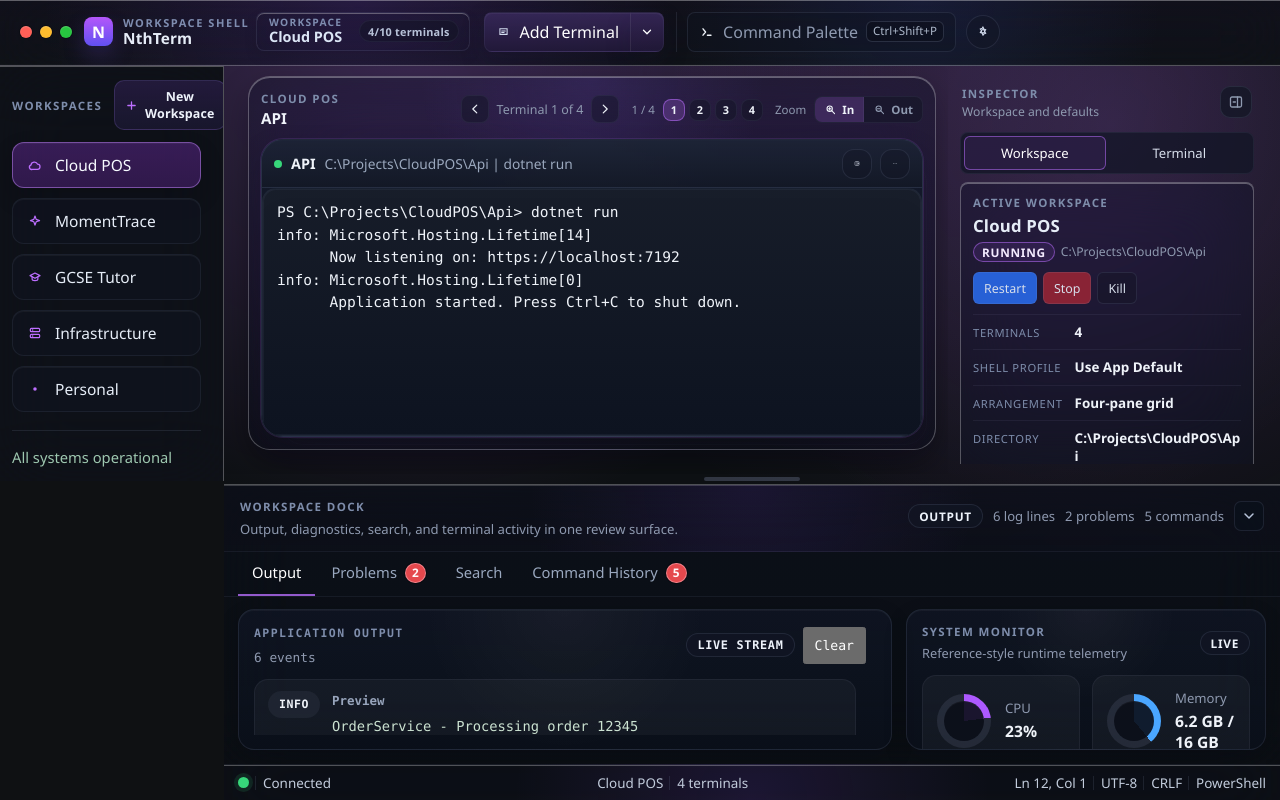
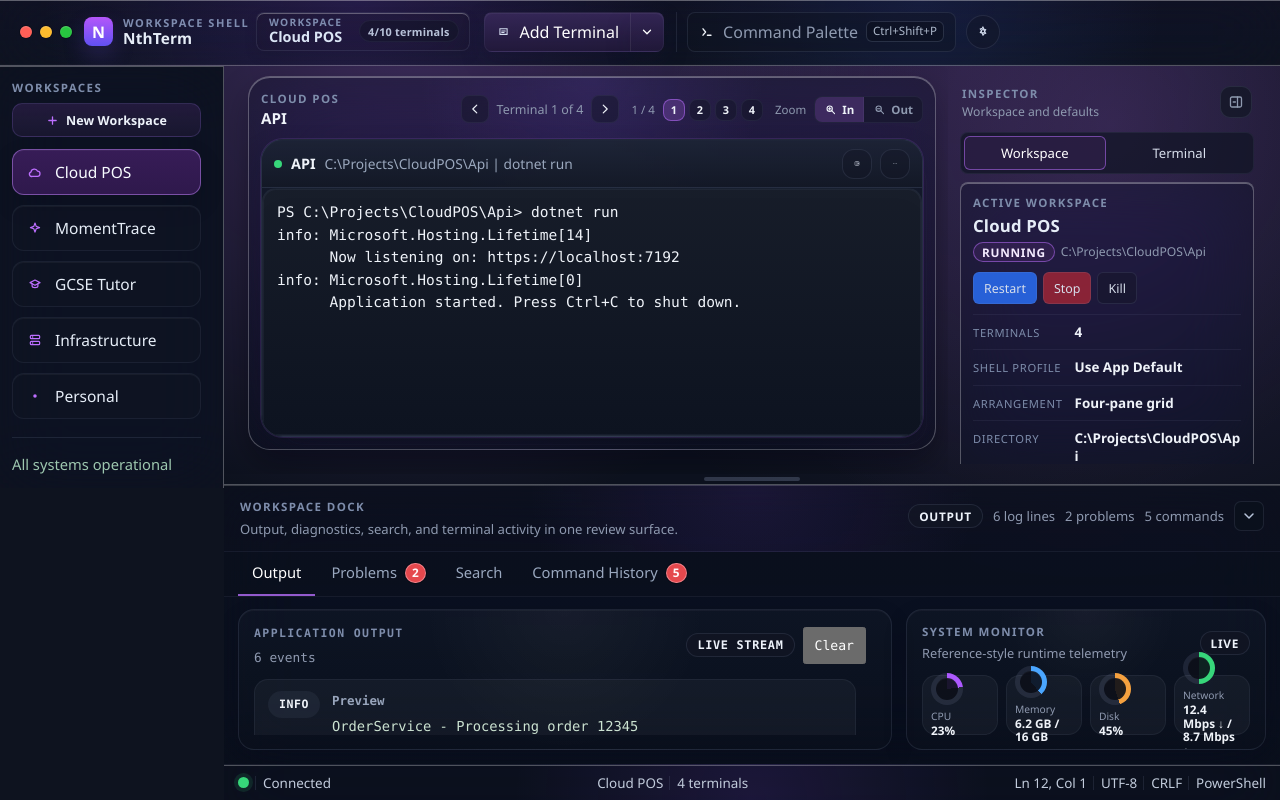
Before and after one commit to nwaoga/NthTerm, an Angular app: page / in a window 1280 px wide. Built offline with nearby package versions, Linux system fonts and the light colour scheme.

Commit message:
Polish macOS shell layout

```diff
--- a/src/app/app.component.ts
+++ b/src/app/app.component.ts
@@ -3,6 +3,7 @@ import {
   ChangeDetectorRef,
   Component,
   DestroyRef,
+  HostBinding,
   HostListener,
   ViewChild,
   inject,
@@ -21,6 +22,7 @@ import {
   NewSessionStartMode,
 } from './preferences/app-preferences.service';
 import { ShellThemeService } from './preferences/shell-theme.service';
+import { resolveHostPlatform } from './platform/host-platform';
 import { SystemThemeId, TerminalAnsiPaletteId } from './models/terminal-theme.models';
 import { ReferenceReviewContentService } from './reference/reference-review-content.service';
 import { SettingsModalComponent } from './settings/settings-modal.component';
@@ -53,6 +55,9 @@ const COMPACT_INSPECTOR_MAX_WIDTH = 1100;
   templateUrl: './app.component.html',
 })
 export class AppComponent implements AfterViewInit {
+  @HostBinding('attr.data-host-platform')
+  protected readonly hostPlatform = resolveHostPlatform();
+
   @ViewChild(CommandPaletteComponent) private commandPalette?: CommandPaletteComponent;
   @ViewChild('bottomDock') private bottomDock?: BottomDockComponent;
 
--- a/src/app/left-rail/left-rail.component.html
+++ b/src/app/left-rail/left-rail.component.html
@@ -8,7 +8,7 @@
             <path d="M8 3.5v9M3.5 8h9" stroke="currentColor" stroke-width="1.6" stroke-linecap="round" />
           </svg>
         </span>
-        <span>New Workspace</span>
+        <span class="rail-create-label">New Workspace</span>
       </button>
     </div>
     <div class="session-list">
--- a/src/app/styles/shell.css
+++ b/src/app/styles/shell.css
@@ -41,6 +41,7 @@ app-root {
 
 :root[data-shell-theme='midnight'] {
   color-scheme: dark;
+  --shell-window-bg: #101522;
   --scrollbar-thumb: rgba(126, 102, 201, 0.56);
   --scrollbar-thumb-hover: rgba(170, 131, 255, 0.78);
   --scrollbar-thumb-gradient: linear-gradient(180deg, rgba(186, 132, 255, 0.9), rgba(90, 126, 255, 0.68));
@@ -209,6 +210,7 @@ app-root {
 
 :root[data-shell-theme='coffee'] {
   color-scheme: light;
+  --shell-window-bg: #ece3d8;
   --scrollbar-thumb: rgba(160, 120, 80, 0.42);
   --scrollbar-thumb-hover: rgba(184, 116, 63, 0.62);
   --scrollbar-thumb-gradient: linear-gradient(180deg, rgba(196, 143, 94, 0.72), rgba(168, 112, 62, 0.58));
@@ -359,6 +361,7 @@ app-root {
 
 :root[data-shell-theme='white'] {
   color-scheme: light;
+  --shell-window-bg: #f4f7fb;
   --scrollbar-thumb: rgba(148, 163, 184, 0.45);
   --scrollbar-thumb-hover: rgba(100, 116, 139, 0.65);
   --scrollbar-thumb-gradient: linear-gradient(180deg, rgba(148, 163, 184, 0.55), rgba(100, 116, 139, 0.42));
@@ -522,6 +525,43 @@ input {
   background: var(--shell-bg-base);
 }
 
+/* macOS applies Electron's under-window vibrancy behind the web contents. A
+   solid canvas and lower-blur controls preserve the intended depth without
+   washing out the whole shell. */
+app-root[data-host-platform='darwin'] {
+  --shell-font-ui: -apple-system, BlinkMacSystemFont, "Helvetica Neue", sans-serif;
+  --shell-font-mono: "SFMono-Regular", Menlo, Monaco, Consolas, monospace;
+  --shell-glass-blur: 18px;
+  --shell-glass-saturate: 1.14;
+}
+
+app-root[data-host-platform='darwin'] .app-shell {
+  background: var(--shell-window-bg);
+}
+
+:root[data-shell-theme='midnight'] app-root[data-host-platform='darwin'] {
+  --shell-bg-workspace: rgba(12, 17, 29, 0.74);
+  --shell-bg-panel: rgba(12, 16, 28, 0.78);
+  --shell-bg-elevated: rgba(16, 22, 37, 0.82);
+  --shell-bg-inset: rgba(10, 13, 24, 0.8);
+  --shell-rail-bg: rgba(15, 19, 33, 0.88);
+  --shell-control-bg: rgba(18, 22, 36, 0.7);
+  --shell-inspector-card-bg: rgba(16, 22, 37, 0.74);
+  --shell-dock-bg: linear-gradient(180deg, rgba(12, 16, 28, 0.82), rgba(9, 13, 22, 0.8));
+}
+
+app-root[data-host-platform='darwin'] .shell-toolbar {
+  box-shadow: var(--shell-toolbar-edge-shadow), 0 1px 12px rgba(4, 7, 14, 0.12);
+}
+
+app-root[data-host-platform='darwin'] .desktop-workspace-context,
+app-root[data-host-platform='darwin'] .inspector-card,
+app-root[data-host-platform='darwin'] .bottom-dock,
+app-root[data-host-platform='darwin'] .status-bar {
+  backdrop-filter: blur(12px) saturate(1.08);
+  -webkit-backdrop-filter: blur(12px) saturate(1.08);
+}
+
 .app-shell-toolbar-host {
   grid-column: 1 / -1;
   grid-row: 1;
@@ -588,10 +628,8 @@ input {
 }
 
 .rail-section-header {
-  display: flex;
-  align-items: center;
-  justify-content: space-between;
-  gap: 12px;
+  display: grid;
+  gap: 8px;
 }
 
 .rail-section-spacer {
@@ -610,7 +648,10 @@ input {
 .rail-create-button {
   display: inline-flex;
   align-items: center;
+  justify-content: center;
   gap: 7px;
+  width: 100%;
+  min-height: 34px;
   padding: 7px 10px;
   border: 1px solid var(--shell-create-button-border);
   border-radius: 10px;
@@ -619,6 +660,7 @@ input {
   font-size: 0.78rem;
   font-weight: 600;
   letter-spacing: 0.01em;
+  white-space: nowrap;
   cursor: pointer;
   transition: border-color 160ms ease, background 160ms ease, transform 160ms ease;
 }
@@ -3171,7 +3213,9 @@ app-terminal-overview {
 .monitor-grid {
   display: grid;
   grid-template-columns: repeat(2, minmax(0, 1fr));
+  grid-template-rows: repeat(2, minmax(0, 1fr));
   gap: 12px;
+  min-height: 0;
 }
 
 .monitor-panel .utility-panel-header {
@@ -3520,7 +3564,7 @@ app-terminal-overview {
 .dock-content-split .monitor-grid {
   flex: 1 1 auto;
   min-height: 0;
-  align-content: start;
+  height: 100%;
 }
 
 .monitor-panel {
@@ -3532,10 +3576,10 @@ app-terminal-overview {
 .metric-ring {
   position: relative;
   display: flex;
-  min-height: 92px;
-  align-items: center;
-  gap: 14px;
-  padding: 13px 14px;
+  min-height: 0;
+  align-items: center;
+  gap: 10px;
+  padding: 9px 10px;
   border: 1px solid var(--shell-border-subtle);
   border-radius: 14px;
   background: var(--shell-surface-tile-bg);
@@ -3546,8 +3590,8 @@ app-terminal-overview {
 .metric-ring-chart {
   position: relative;
   flex: 0 0 auto;
-  width: 54px;
-  height: 54px;
+  width: 42px;
+  height: 42px;
   border-radius: 999px;
   background:
     conic-gradient(
@@ -3559,7 +3603,7 @@ app-terminal-overview {
 .metric-ring-chart::after {
   content: '';
   position: absolute;
-  inset: 7px;
+  inset: 6px;
   border-radius: 999px;
   background: var(--shell-metric-ring-center);
   box-shadow: var(--shell-shadow-inset);
@@ -3570,7 +3614,7 @@ app-terminal-overview {
   min-width: 0;
   flex: 1;
   flex-direction: column;
-  gap: 4px;
+  gap: 2px;
 }
 
 .metric-ring.metric-cpu {
@@ -3591,14 +3635,55 @@ app-terminal-overview {
 
 .metric-ring span {
   color: var(--shell-text-muted);
-  font-size: 0.82rem;
+  font-size: 0.74rem;
 }
 
 .metric-ring strong {
   color: var(--shell-text-strong);
-  font-size: 0.98rem;
-  line-height: 1.35;
+  font-size: 0.86rem;
+  line-height: 1.2;
   word-break: break-word;
+}
+
+/* A short dock cannot accommodate two full metric rows. Keep every reading
+   visible by switching to a compact single-row monitor before cards collide. */
+@media (max-height: 800px) {
+  .monitor-grid {
+    grid-template-columns: repeat(4, minmax(0, 1fr));
+    grid-template-rows: minmax(0, 1fr);
+    gap: 8px;
+  }
+
+  .metric-ring {
+    flex-direction: column;
+    align-items: flex-start;
+    justify-content: center;
+    gap: 4px;
+    padding: 6px 8px;
+  }
+
+  .metric-ring-chart {
+    width: 32px;
+    height: 32px;
+  }
+
+  .metric-ring-chart::after {
+    inset: 5px;
+  }
+
+  .metric-ring-copy {
+    width: 100%;
+    gap: 1px;
+  }
+
+  .metric-ring span {
+    font-size: 0.64rem;
+  }
+
+  .metric-ring strong {
+    font-size: 0.74rem;
+    line-height: 1.15;
+  }
 }
 
 .inspector {
--- a/src/styles.css
+++ b/src/styles.css
@@ -11,7 +11,9 @@ body {
   width: 100%;
   height: 100%;
   overflow: hidden;
-  background: transparent;
+  /* Electron's macOS vibrancy shows through transparent document roots. Give the
+     app a stable canvas so layered glass surfaces retain their contrast. */
+  background: var(--shell-window-bg, #101522);
   color: var(--shell-text, #d8e1e8);
   font-family: "Segoe UI", "Helvetica Neue", Arial, sans-serif;
 }
```
Also changed, not shown: 2 other files (tests, documents, lock files or other folders).
